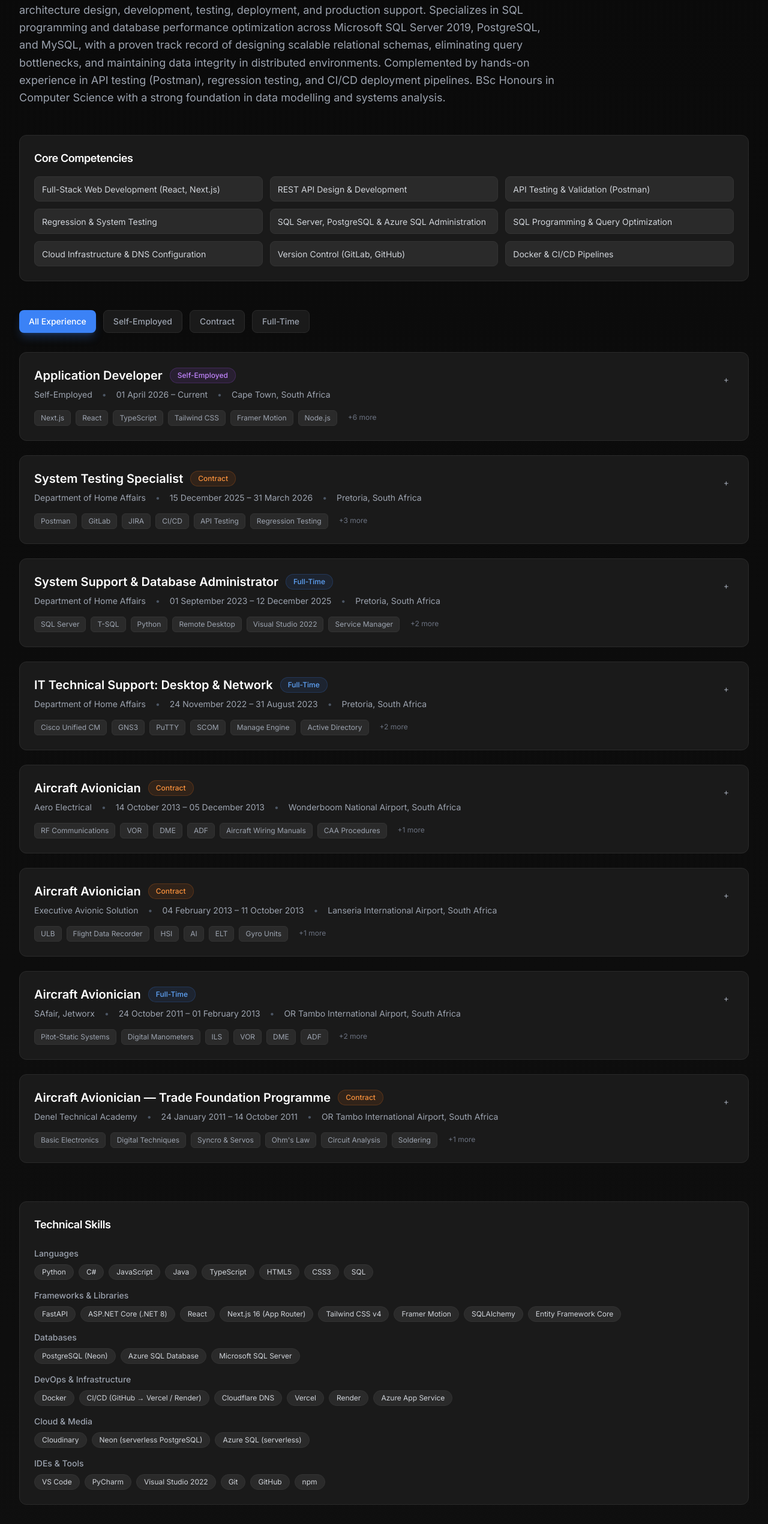
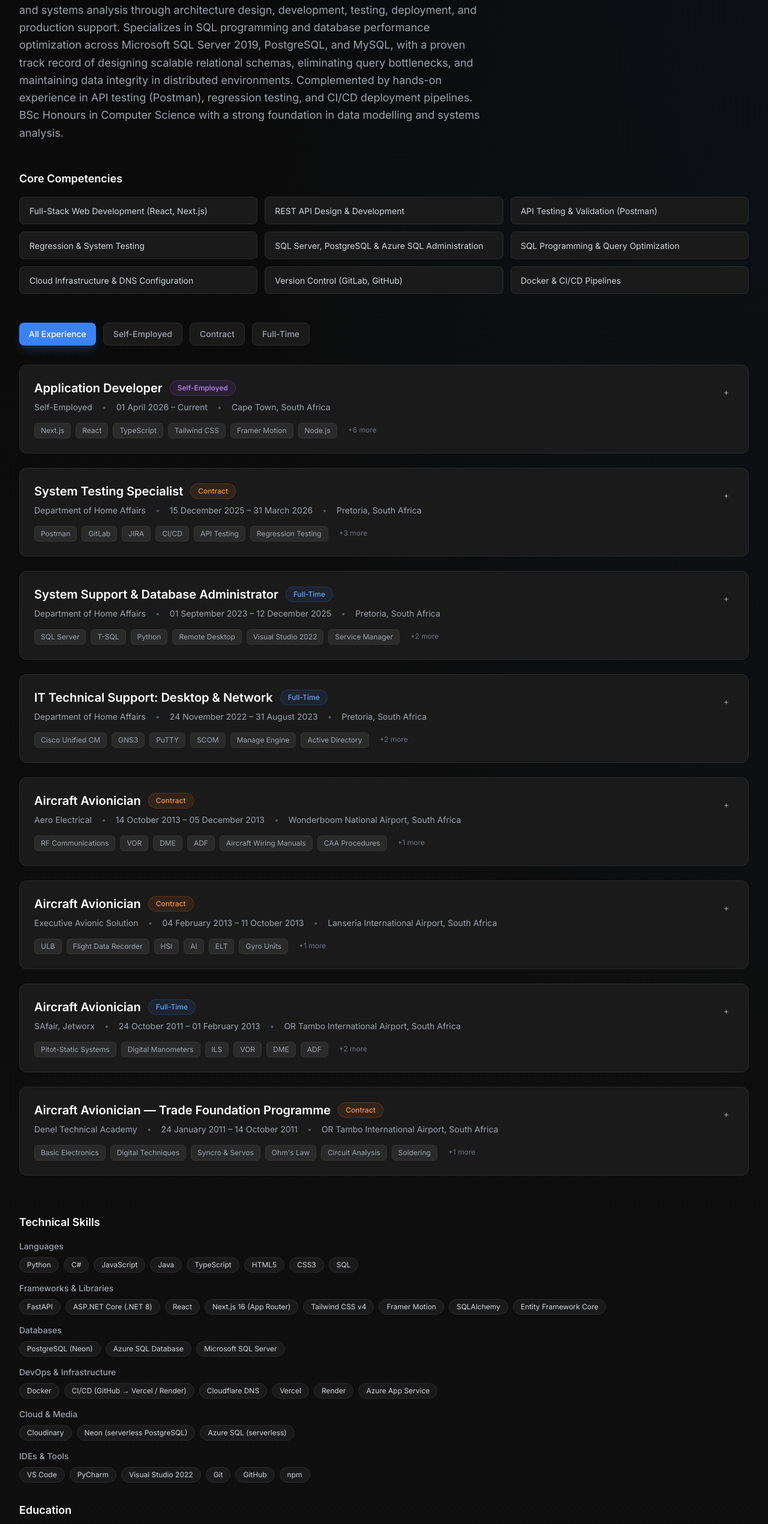
Before and after one commit to AbuMaqungo/abulelemaqungo-portfolio, a Next.js app: page /experience in a window 1280 px wide. Shown: the part 239-2780 px from the top of the page at 60% size. Built offline with nearby package versions, Linux system fonts and the light colour scheme.

Commit message:
editing colour on experience page

```diff
--- a/src/app/experience/page.tsx
+++ b/src/app/experience/page.tsx
@@ -259,14 +259,18 @@ export default function ExperiencePage() {
   }
 
   return (
-    <main className="min-h-screen bg-gradient-to-b from-[#0a0a0a] to-[#0f0f0f] py-12">
-      <div className="max-w-7xl mx-auto px-4 sm:px-6 lg:px-8">
+    <main className="min-h-screen bg-gradient-to-b from-[#0a0a0a] to-[#0f0f0f] py-12 relative overflow-hidden">
+      {/* Glow effect matching Projects page */}
+      <div className="absolute inset-0 bg-[radial-gradient(ellipse_at_top_right,_var(--tw-gradient-stops))] from-blue-500/5 via-transparent to-transparent pointer-events-none" />
+
+      <div className="max-w-7xl mx-auto px-4 sm:px-6 lg:px-8 relative z-10">
+
         {/* Header */}
         <div className="mb-12">
           <h1 className="text-4xl md:text-5xl font-bold text-white mb-4 tracking-tight">
             Professional Experience
           </h1>
-          <p className="text-gray-400 text-lg max-w-4xl leading-relaxed">
+          <p className="text-gray-400 text-lg max-w-3xl leading-relaxed">
             Results-driven Application Developer with hands-on experience delivering enterprise-grade
             software solutions within high-impact environments. Demonstrates deep technical proficiency
             across the full software development life cycle — from requirements elicitation and systems
@@ -280,15 +284,13 @@ export default function ExperiencePage() {
         </div>
 
         {/* Core Competencies */}
-        <div className="mb-12 bg-[#1a1a1a] rounded-xl p-6 border border-[#2a2a2a]">
-          <h2 className="text-lg font-semibold text-white mb-4 tracking-tight">
-            Core Competencies
-          </h2>
+        <div className="mb-12">
+          <h2 className="text-lg font-semibold text-white mb-4">Core Competencies</h2>
           <div className="grid grid-cols-1 md:grid-cols-2 lg:grid-cols-3 gap-3">
             {coreCompetencies.map((skill, index) => (
               <div
                 key={index}
-                className="bg-[#2a2a2a] px-3 py-2 rounded-lg border border-[#333] hover:border-blue-500/30 transition-colors"
+                className="bg-[#1a1a1a] px-4 py-2.5 rounded-lg border border-[#2a2a2a] hover:border-blue-500/30 transition-colors"
               >
                 <span className="text-gray-300 text-sm">{skill}</span>
               </div>
@@ -363,18 +365,12 @@ export default function ExperiencePage() {
                       </span>
                     </div>
 
-                    <div className="flex flex-wrap items-center gap-4 text-sm text-gray-400">
-                      <span>
-                        {exp.company}
-                      </span>
+                    <div className="flex flex-wrap items-center gap-x-4 gap-y-1 text-sm text-gray-400">
+                      <span>{exp.company}</span>
                       <span className="text-gray-600">•</span>
-                      <span>
-                        {exp.period}
-                      </span>
+                      <span>{exp.period}</span>
                       <span className="text-gray-600">•</span>
-                      <span>
-                        {exp.location}
-                      </span>
+                      <span>{exp.location}</span>
                     </div>
                   </div>
 
@@ -495,17 +491,15 @@ export default function ExperiencePage() {
         </div>
 
         {/* Technical Skills Section */}
-        <div className="mt-16 bg-[#1a1a1a] rounded-xl p-6 border border-[#2a2a2a]">
-          <h2 className="text-lg font-semibold text-white mb-6 tracking-tight">
-            Technical Skills
-          </h2>
+        <div className="mt-16">
+          <h2 className="text-lg font-semibold text-white mb-4">Technical Skills</h2>
 
           <div className="space-y-4">
             <div>
               <h3 className="text-sm font-medium text-gray-400 mb-2">Languages</h3>
               <div className="flex flex-wrap gap-2">
                 {technicalSkills.languages.map((skill) => (
-                  <span key={skill} className="px-3 py-1 bg-[#2a2a2a] text-gray-300 rounded-full text-xs border border-[#333]">
+                  <span key={skill} className="px-3 py-1 bg-[#1a1a1a] text-gray-300 rounded-full text-xs border border-[#2a2a2a]">
                     {skill}
                   </span>
                 ))}
@@ -516,7 +510,7 @@ export default function ExperiencePage() {
               <h3 className="text-sm font-medium text-gray-400 mb-2">Frameworks & Libraries</h3>
               <div className="flex flex-wrap gap-2">
                 {technicalSkills.frameworks.map((skill) => (
-                  <span key={skill} className="px-3 py-1 bg-[#2a2a2a] text-gray-300 rounded-full text-xs border border-[#333]">
+                  <span key={skill} className="px-3 py-1 bg-[#1a1a1a] text-gray-300 rounded-full text-xs border border-[#2a2a2a]">
                     {skill}
                   </span>
                 ))}
@@ -527,7 +521,7 @@ export default function ExperiencePage() {
               <h3 className="text-sm font-medium text-gray-400 mb-2">Databases</h3>
               <div className="flex flex-wrap gap-2">
                 {technicalSkills.databases.map((skill) => (
-                  <span key={skill} className="px-3 py-1 bg-[#2a2a2a] text-gray-300 rounded-full text-xs border border-[#333]">
+                  <span key={skill} className="px-3 py-1 bg-[#1a1a1a] text-gray-300 rounded-full text-xs border border-[#2a2a2a]">
                     {skill}
                   </span>
                 ))}
@@ -538,7 +532,7 @@ export default function ExperiencePage() {
               <h3 className="text-sm font-medium text-gray-400 mb-2">DevOps & Infrastructure</h3>
               <div className="flex flex-wrap gap-2">
                 {technicalSkills.devops.map((skill) => (
-                  <span key={skill} className="px-3 py-1 bg-[#2a2a2a] text-gray-300 rounded-full text-xs border border-[#333]">
+                  <span key={skill} className="px-3 py-1 bg-[#1a1a1a] text-gray-300 rounded-full text-xs border border-[#2a2a2a]">
                     {skill}
                   </span>
                 ))}
@@ -549,7 +543,7 @@ export default function ExperiencePage() {
               <h3 className="text-sm font-medium text-gray-400 mb-2">Cloud & Media</h3>
               <div className="flex flex-wrap gap-2">
                 {technicalSkills.cloud.map((skill) => (
-                  <span key={skill} className="px-3 py-1 bg-[#2a2a2a] text-gray-300 rounded-full text-xs border border-[#333]">
+                  <span key={skill} className="px-3 py-1 bg-[#1a1a1a] text-gray-300 rounded-full text-xs border border-[#2a2a2a]">
                     {skill}
                   </span>
                 ))}
@@ -560,7 +554,7 @@ export default function ExperiencePage() {
               <h3 className="text-sm font-medium text-gray-400 mb-2">IDEs & Tools</h3>
               <div className="flex flex-wrap gap-2">
                 {technicalSkills.tools.map((skill) => (
-                  <span key={skill} className="px-3 py-1 bg-[#2a2a2a] text-gray-300 rounded-full text-xs border border-[#333]">
+                  <span key={skill} className="px-3 py-1 bg-[#1a1a1a] text-gray-300 rounded-full text-xs border border-[#2a2a2a]">
                     {skill}
                   </span>
                 ))}
@@ -570,10 +564,9 @@ export default function ExperiencePage() {
         </div>
 
         {/* Education Section */}
-        <div className="mt-8 bg-[#1a1a1a] rounded-xl p-6 border border-[#2a2a2a]">
-          <h2 className="text-lg font-semibold text-white mb-4 tracking-tight">
-            Education
-          </h2>
+        <div className="mt-8">
+          <h2 className="text-lg font-semibold text-white mb-4">Education</h2>
+          <div className="bg-[#1a1a1a] rounded-xl p-6 border border-[#2a2a2a]">
             <div className="space-y-4">
               <div className="border-l-2 border-blue-500/30 pl-4">
                 <h3 className="text-white font-medium">
@@ -594,6 +587,7 @@ export default function ExperiencePage() {
             </div>
           </div>
         </div>
+      </div>
     </main>
   )
 }
```
Lines whose indentation alone changed are shown as unchanged.
